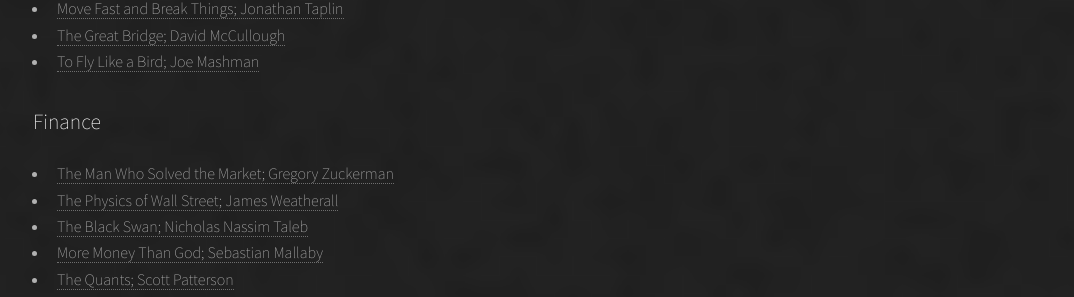
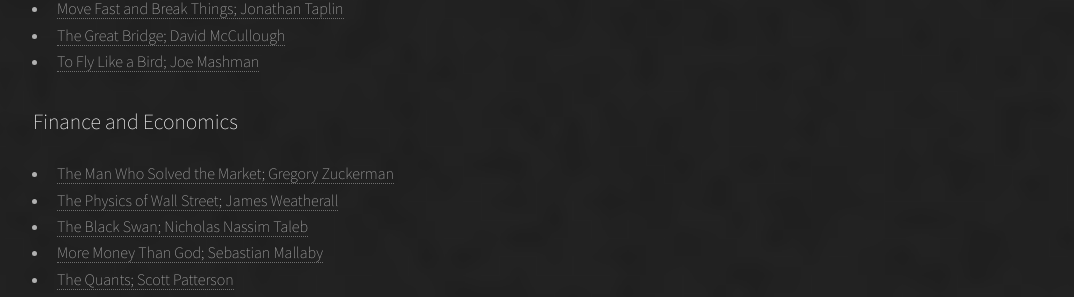
Before and after one commit to rmcwhorter/rmcwhorter.github.io, a Jekyll site: the page reading.html, which Jekyll copies as it is, in a window 1280 px wide. Shown: the part 614-911 px from the top of the page, without its empty margins (95-1169 px from the left). Built offline with Jekyll 4.4.1, drawn with Linux system fonts in a browser that asks for light colours; comment, search, counter and statistics services are not loaded.

Commit message:
Changed Finance to Finance and Economics

```diff
--- a/reading.html
+++ b/reading.html
@@ -121,7 +121,7 @@
               >
             </li>
           </ul>
-          <h2>Finance</h2>
+          <h2>Finance and Economics</h2>
           <ul class="">
             <li>
               <a
```
